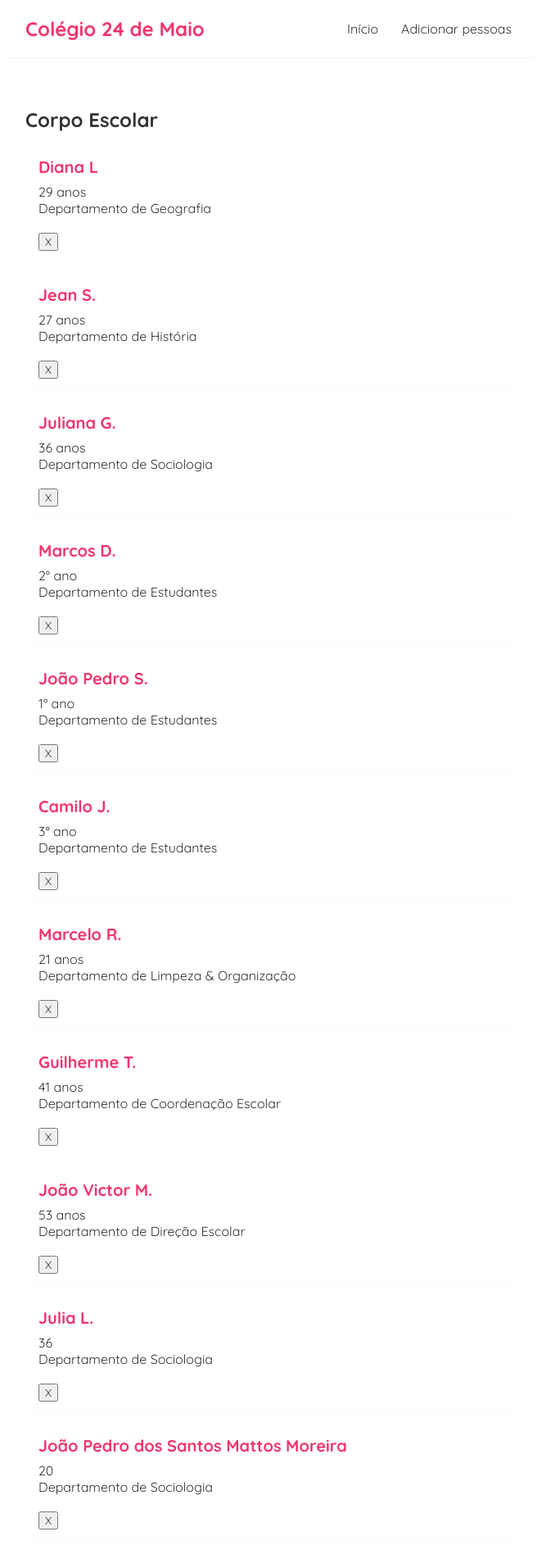
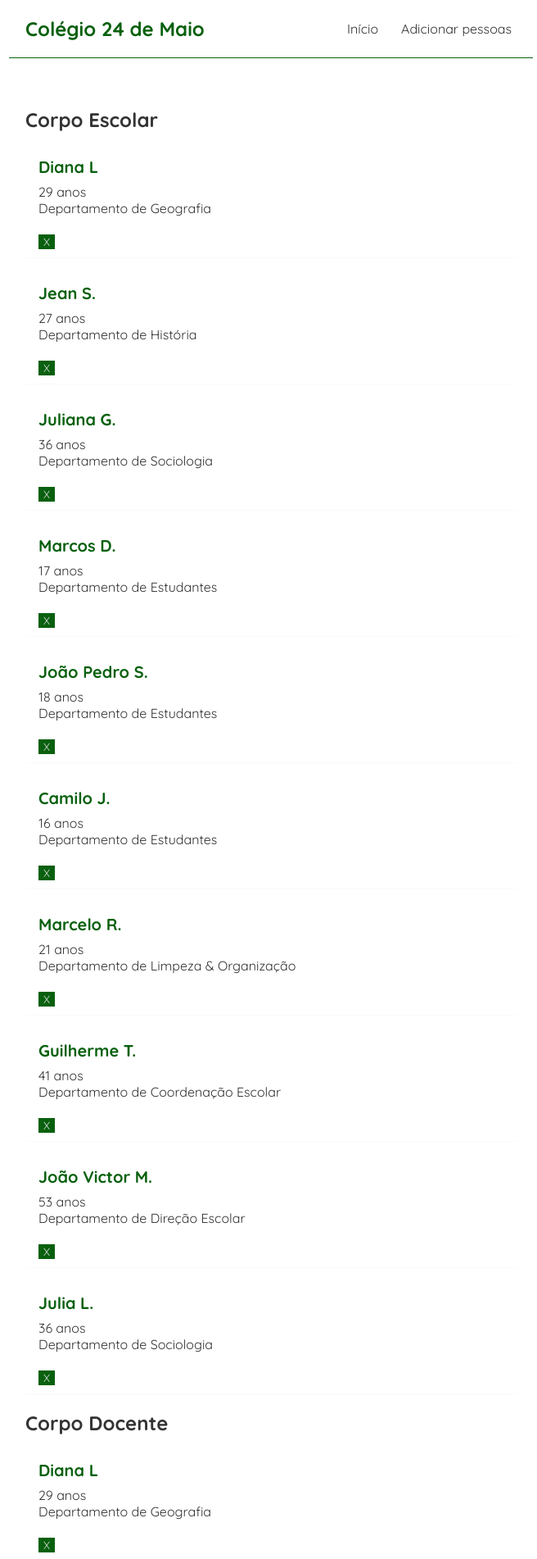
Before and after one commit to jonathanfalcao/escola, a React (Create React App) app: page / in a window 1280 px wide. Shown: the top 1902 px of the page at 82% size, without its empty margins (309-965 px from the left). Built offline with nearby package versions, Linux system fonts and the light colour scheme; data requests are answered from the project's data file.

Commit message:
Atualização

```diff
--- a/data/db.json
+++ b/data/db.json
@@ -2,63 +2,63 @@
   "corpoescolar": [
     {
       "title": "Diana L",
-      "age": "29 anos",
+      "age": "29",
       "cargo": "professor",
       "discipline": "Geografia",
       "id": 101
     },
     {
       "title": "Jean S.",
-      "age": "27 anos",
+      "age": "27",
       "cargo": "professor",
       "discipline": "História",
       "id": 102
     },
     {
       "title": "Juliana G.",
-      "age": "36 anos",
+      "age": "36",
       "cargo": "professor",
       "discipline": "Sociologia",
       "id": 103
     },
     {
       "title": "Marcos D.",
-      "age": "2° ano",
+      "age": "17",
       "cargo": "aluno",
       "discipline": "Estudantes",
       "id": 201
     },
     {
       "title": "João Pedro S.",
-      "age": "1° ano",
+      "age": "18",
       "cargo": "aluno",
       "discipline": "Estudantes",
       "id": 202
     },
     {
       "title": "Camilo J.",
-      "age": "3° ano",
+      "age": "16",
       "cargo": "aluno",
       "discipline": "Estudantes",
       "id": 203
     },
     {
       "title": "Marcelo R.",
-      "age": "21 anos",
+      "age": "21",
       "cargo": "funcionario",
       "discipline": "Limpeza & Organização",
       "id": 301
     },
     {
       "title": "Guilherme T.",
-      "age": "41 anos",
+      "age": "41",
       "cargo": "funcionario",
       "discipline": "Coordenação Escolar",
       "id": 302
     },
     {
       "title": "João Victor M.",
-      "age": "53 anos",
+      "age": "53",
       "cargo": "funcionario",
       "discipline": "Direção Escolar",
       "id": 303
@@ -87,13 +87,6 @@
       "cargo": "professor",
       "discipline": "Sociologia",
       "id": 404
-    },
-    {
-      "title": "João Pedro dos Santos Mattos Moreira",
-      "age": "20",
-      "cargo": "professor",
-      "discipline": "Sociologia",
-      "id": 405
     }
   ]
 }
--- a/src/components/BlogList.js
+++ b/src/components/BlogList.js
@@ -7,7 +7,7 @@ const BlogList = ({blogs, title}) => {
                 {blogs.map((blog) => (
                     <div className="blog-preview" key={blog.id}>
                         <h2>{blog.title}</h2>
-                        <p>{blog.age}</p>
+                        <p>{blog.age} anos</p>
                         <p>Departamento de {blog.discipline}</p><br/>
                         <button>X</button>
                     </div>
--- a/src/index.css
+++ b/src/index.css
@@ -12,10 +12,10 @@
   align-items: center;
   max-width: 600px;
   margin: 0 auto;
-  border-bottom: 1px solid #f2f2f2;
+  border-bottom: 1px solid #08600E;
 }
 .navbar h1 {
-  color: #f1356d;
+  color:  #08600E;
 }
 .navbar .links {
   margin-left: auto;
@@ -26,7 +26,9 @@
   padding: 6px;
 }
 .navbar a:hover {
-  color: #f1356d;
+  background: #08600E;
+  color: #ddd;
+  border-radius: 10px;
 }
 .content {
   max-width: 600px;
@@ -41,33 +43,27 @@
   border-bottom: 1px solid #fafafa;
 }
 .blog-preview:hover {
-  box-shadow: 1px 3px 5px rgba(0,0,0,0.1);
+  box-shadow: 1px 3px 5px rgba(0, 0, 0, 0.1);
 }
 .blog-preview h2 {
   font-size: 20px;
-  color: #f1356d;
+  color: #08600E;
   margin-bottom: 8px;
 }
 .blog-preview a{
   text-decoration: none;
 }
 
-/* blog details page */
-.blog-details h2 {
-  font-size: 20px;
-  color: #f1356d;
-  margin-bottom: 10px;
+.blog-preview button {
+  background-color: #08600E;
+  color: #ddd;
+  border: none;
 }
-.blog-details div {
-  margin: 20px 0;
-}
-.blog-details button {
-  background: #f1356d;
-  color: #fff;
-  border: 0;
-  padding: 8px;
-  border-radius: 8px;
-  cursor: pointer;
+
+.blog-preview button:hover {
+  background-color: #333;
+  color: red;
+  box-shadow: 1px 3px 5px rgba(13, 44, 24);
 }
 
 /* create new blog form */
@@ -82,7 +78,7 @@
 }
 .create h2 {
   font-size: 20px;
-  color: #f1356d;
+  color: #08600E;
   margin-bottom: 30px;
 }
 .create input, .create textarea, .create select {
@@ -94,7 +90,7 @@
   display: block;
 }
 .create button {
-  background: #f1356d;
+  background: #08600E;
   color: #fff;
   border: 0;
   padding: 8px;
```
